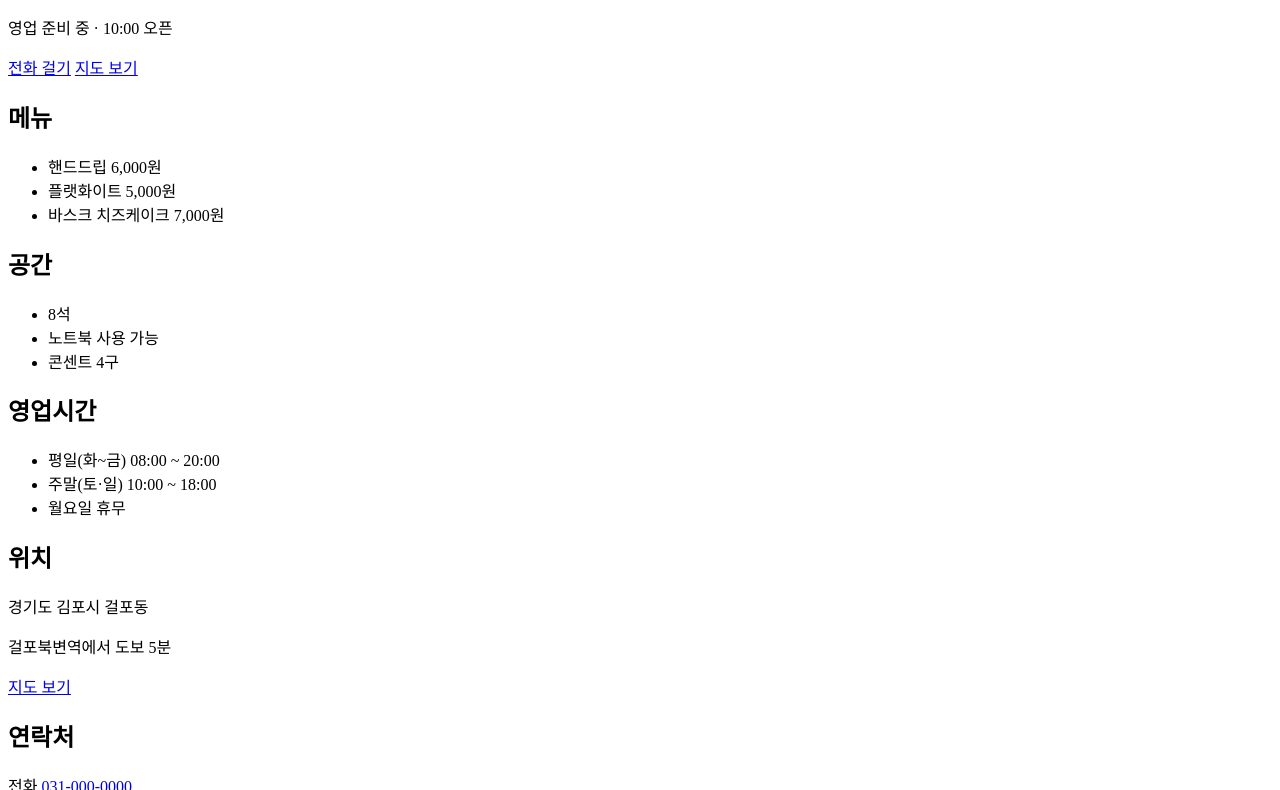
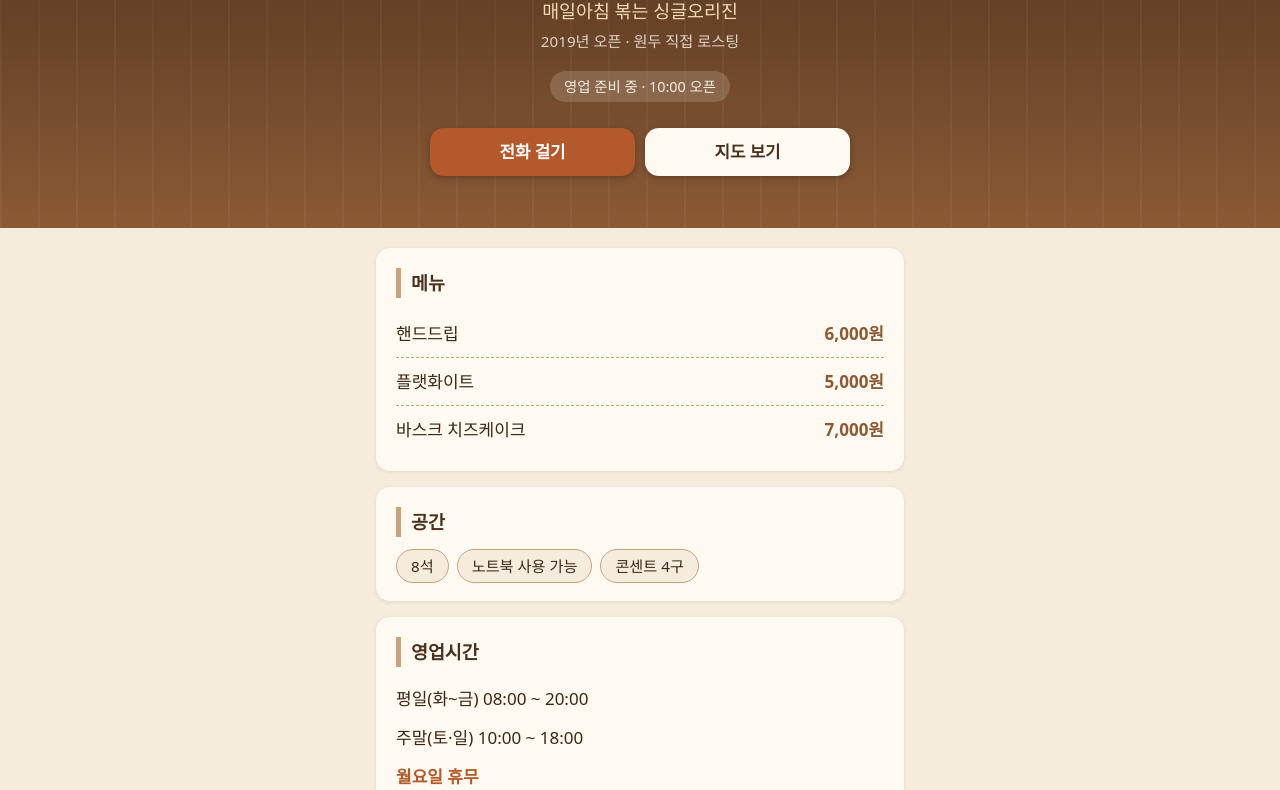
Before and after one commit to plutony-kr/Day2-Cafe-, a plain HTML site: page index.html in a window 1280 px wide. Shown: the part 154-944 px from the top of the page. Drawn offline with Linux system fonts and the light colour scheme.

Commit message:
3단계 완성
Co-Authored-By: Claude Sonnet 5.5 <noreply@anthropic.com>

```diff
--- a/index.html
+++ b/index.html
@@ -5,6 +5,134 @@
   <meta name="viewport" content="width=device-width, initial-scale=1">
   <title>브루잉로드 | 김포 걸포동 로스팅 카페</title>
   <meta name="description" content="매일아침 볶는 싱글오리진. 김포 걸포동 카페 브루잉로드의 메뉴, 영업시간, 위치 안내.">
+  <style>
+    :root {
+      --wood-dark: #4a2f1d;
+      --wood: #8b5a35;
+      --wood-light: #c9a27a;
+      --cream: #f6ecdd;
+      --paper: #fffaf1;
+      --ink: #3a2616;
+      --accent: #b4592b;
+      --radius: 14px;
+    }
+    * { box-sizing: border-box; }
+    html { scroll-behavior: smooth; }
+    body {
+      margin: 0;
+      background: var(--cream);
+      color: var(--ink);
+      font-family: "Apple SD Gothic Neo", "Malgun Gothic", "Noto Sans KR", system-ui, sans-serif;
+      line-height: 1.6;
+      font-size: 17px;
+    }
+    a { color: var(--accent); font-weight: 600; }
+
+    /* 소개 영역 */
+    header#intro {
+      background:
+        repeating-linear-gradient(90deg, rgba(255,255,255,.04) 0 2px, transparent 2px 38px),
+        linear-gradient(180deg, var(--wood-dark), var(--wood));
+      color: var(--cream);
+      text-align: center;
+      padding: 48px 20px 36px;
+    }
+    header#intro h1 { margin: 0 0 6px; font-size: 2.2rem; letter-spacing: .04em; }
+    header#intro p { margin: 4px 0; }
+    header#intro p:nth-of-type(1) { font-size: 1.15rem; color: #f2d9b5; }
+    header#intro p:nth-of-type(2) { font-size: .95rem; opacity: .85; }
+    #open-status {
+      display: inline-block;
+      margin-top: 14px !important;
+      padding: 4px 14px;
+      border-radius: 999px;
+      background: rgba(255,250,241,.16);
+      font-size: .9rem;
+    }
+    #open-status:empty { display: none; }
+    header#intro p:last-child {
+      display: flex;
+      gap: 10px;
+      max-width: 420px;
+      margin: 22px auto 0;
+    }
+
+    /* 버튼 */
+    #btn-call, #btn-map {
+      flex: 1;
+      display: flex;
+      align-items: center;
+      justify-content: center;
+      min-height: 48px;
+      border-radius: var(--radius);
+      font-size: 1.05rem;
+      font-weight: 700;
+      text-decoration: none;
+      box-shadow: 0 2px 6px rgba(0,0,0,.25);
+    }
+    #btn-call { background: var(--accent); color: #fff; }
+    #btn-map { background: var(--paper); color: var(--wood-dark); }
+    #btn-call:active, #btn-map:active { transform: translateY(1px); }
+
+    /* 본문 */
+    main { max-width: 560px; margin: 0 auto; padding: 20px 16px 8px; }
+    section {
+      background: var(--paper);
+      border-radius: var(--radius);
+      padding: 20px 20px 18px;
+      margin-bottom: 16px;
+      box-shadow: 0 1px 4px rgba(74,47,29,.12);
+    }
+    h2 {
+      margin: 0 0 12px;
+      font-size: 1.15rem;
+      color: var(--wood-dark);
+      border-left: 5px solid var(--wood-light);
+      padding-left: 10px;
+    }
+    section p { margin: 4px 0; }
+    ul { list-style: none; margin: 0; padding: 0; }
+
+    #menu li {
+      display: flex;
+      justify-content: space-between;
+      padding: 10px 0;
+      border-bottom: 1px dashed var(--wood-light);
+    }
+    #menu li:last-child { border-bottom: 0; }
+    #menu li span { font-weight: 700; color: var(--wood); }
+
+    #space ul { display: flex; flex-wrap: wrap; gap: 8px; }
+    #space li {
+      background: var(--cream);
+      border: 1px solid var(--wood-light);
+      border-radius: 999px;
+      padding: 4px 14px;
+      font-size: .95rem;
+    }
+
+    #hours li { padding: 6px 0; }
+    #hours li:last-child { color: var(--accent); font-weight: 700; }
+
+    /* 푸터 */
+    footer#contact {
+      background: var(--wood-dark);
+      color: var(--cream);
+      text-align: center;
+      padding: 28px 20px 36px;
+      margin-top: 12px;
+    }
+    footer#contact h2 { border: 0; padding: 0; color: var(--wood-light); }
+    footer#contact p { margin: 4px 0; }
+    footer#contact a { color: #f2d9b5; }
+
+    a:focus-visible { outline: 3px solid #f2b66d; outline-offset: 2px; }
+
+    @media (min-width: 700px) {
+      header#intro { padding: 72px 20px 52px; }
+      header#intro h1 { font-size: 2.8rem; }
+    }
+  </style>
 </head>
 <body>
 
```
